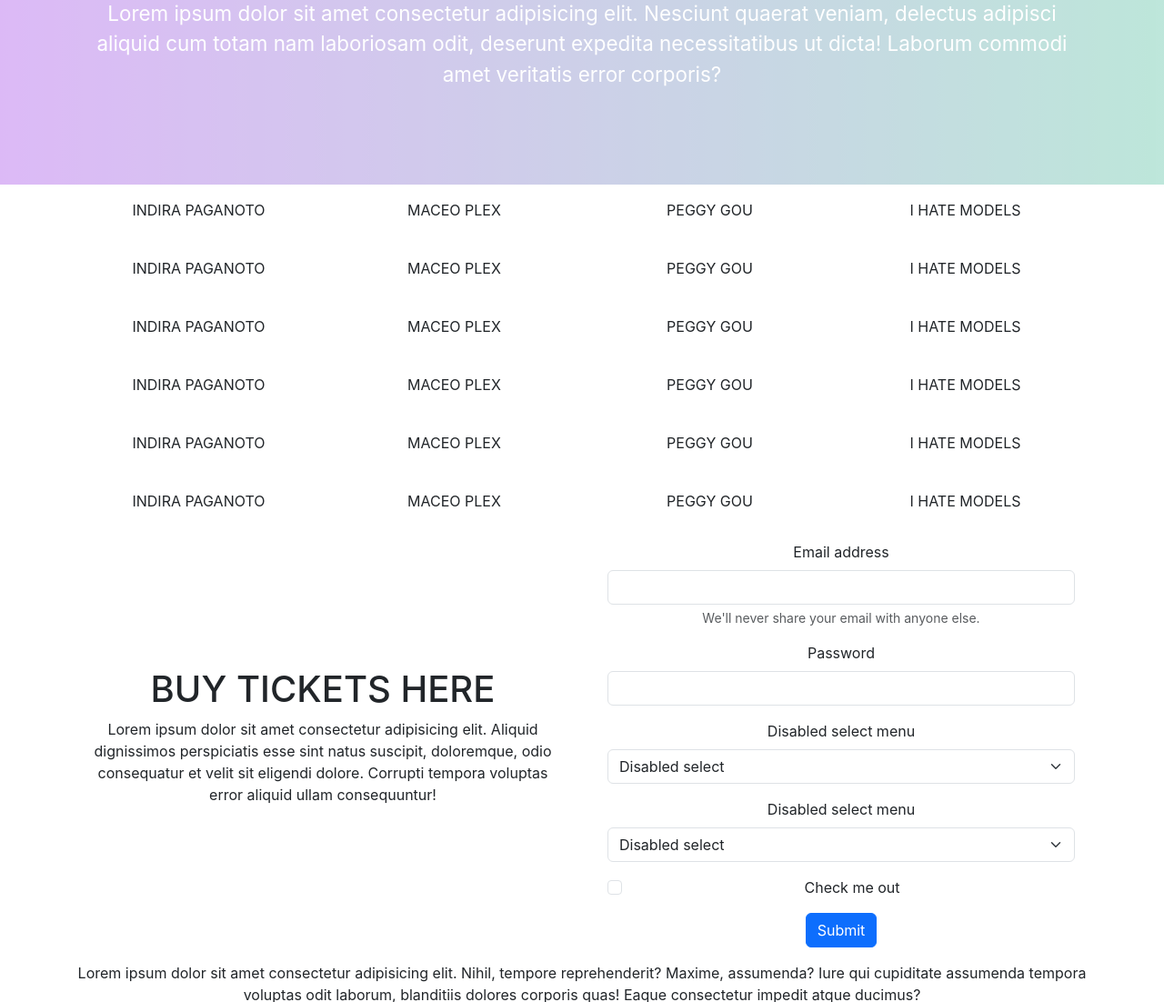
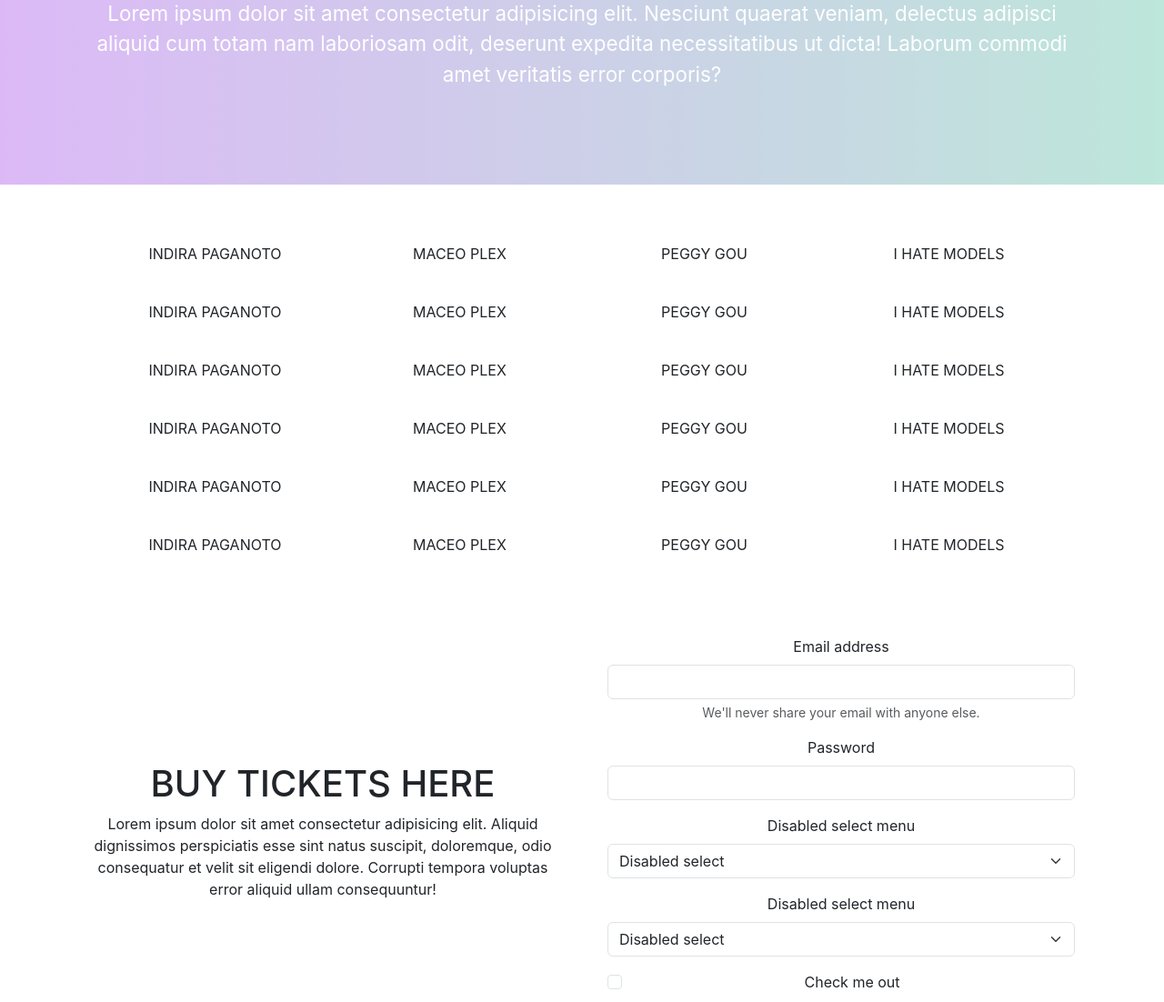
Before and after one commit to karonte999/MWHE-PRACTICA1, a plain HTML site: page TITO/index.html in a window 1280 px wide. Shown: the part 1067-2169 px from the top of the page at 91% size. Drawn offline with nearby package versions, Linux system fonts and the light colour scheme; a web font is replaced by a local one.

Commit message:
ADDTITO_21_10

```diff
--- a/TITO/css/style.css
+++ b/TITO/css/style.css
@@ -19,7 +19,11 @@
 
 
 
+
+
 /* HEADER */
+
+
 
 
 
@@ -86,7 +90,11 @@
 
 
 
+
+
 /* MARQUEE */
+
+
 
 
 
@@ -193,7 +201,6 @@
 .informacion p{
     color: var(--white);
     text-align: center;
-    font-family: -apple-system, BlinkMacSystemFont, 'Segoe UI', Roboto, Oxygen, Ubuntu, Cantarell, 'Open Sans', 'Helvetica Neue', sans-serif;
     font-size: 1.4em;
 }
 
@@ -217,9 +224,8 @@
 
 
 
-.artistas col{
-  padding: 1.5em;
-  font-family: "Matemasie", sans-serif;
+.artistas {
+
 }
 
 
--- a/TITO/index.html
+++ b/TITO/index.html
@@ -111,10 +111,10 @@
 
     </section>
 
-    <section id="artistas">
+    <section id="artistas" class="p-4">
 
-        <div class="container text-center">
-            <div class="row g-2">
+        <div class="container text-center artistas">
+            <div class="row g-2 p-4">
               <div class="col-3">
                 <div class="p-3">INDIRA PAGANOTO</div>
               </div>
@@ -189,11 +189,10 @@
               </div>
             </div>
           </div>
+    </section>
 
 
-    </section>
-
-    <section id="formulario">
+    <section id="formulario" class="p-2">
 
         <div class="container overflow-hidden text-center">
             <div class="row gy-5 align-items-center">
@@ -244,17 +243,15 @@
               </div>
             </div>
           </div>
+    </section>
 
 
-    </section>
-
-    <section id="social_media">
-        <div class="container text-center">
+    <section id="social_media" class="p-4">
+          <div class="container text-center">
             <div class="row">
               <div class="col-12"> Lorem ipsum dolor sit amet consectetur adipisicing elit. Nihil, tempore reprehenderit? Maxime, assumenda? Iure qui cupiditate assumenda tempora voluptas odit laborum, blanditiis dolores corporis quas! Eaque consectetur impedit atque ducimus? </div>
             </div>
 
-            <!-- Columns start at 50% wide on mobile and bump up to 33.3% wide on desktop -->
             <div class="row">
               <div class="col-6 col-md-4"><li><a href="https://twitter.com/AquasellaFest" target="_blank"><i class="fa-brands fa-twitter"></i></a></li></div>
               <div class="col-6 col-md-4">
@@ -262,10 +259,7 @@
               <div class="col-6 col-md-4">
                 <li><a href="https://www.youtube.com/@AquasellaChannel" target="_blank"><i class="fa-brands fa-youtube"></i></a></li></div>
             </div>
-
           </div>
-
-
     </section>
 
 
```
Also changed, not shown: TITO/js/script.js (line endings or trailing spaces).
